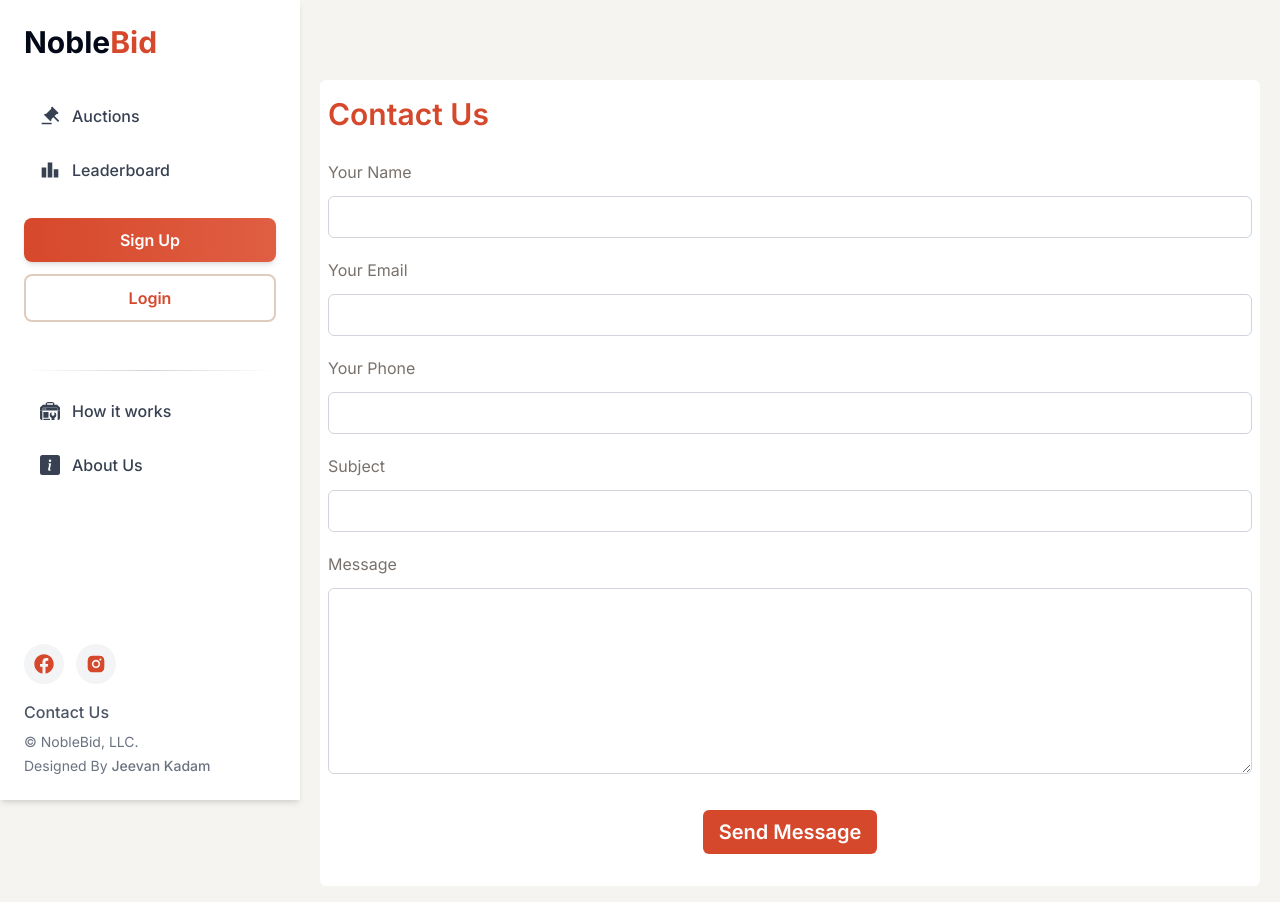
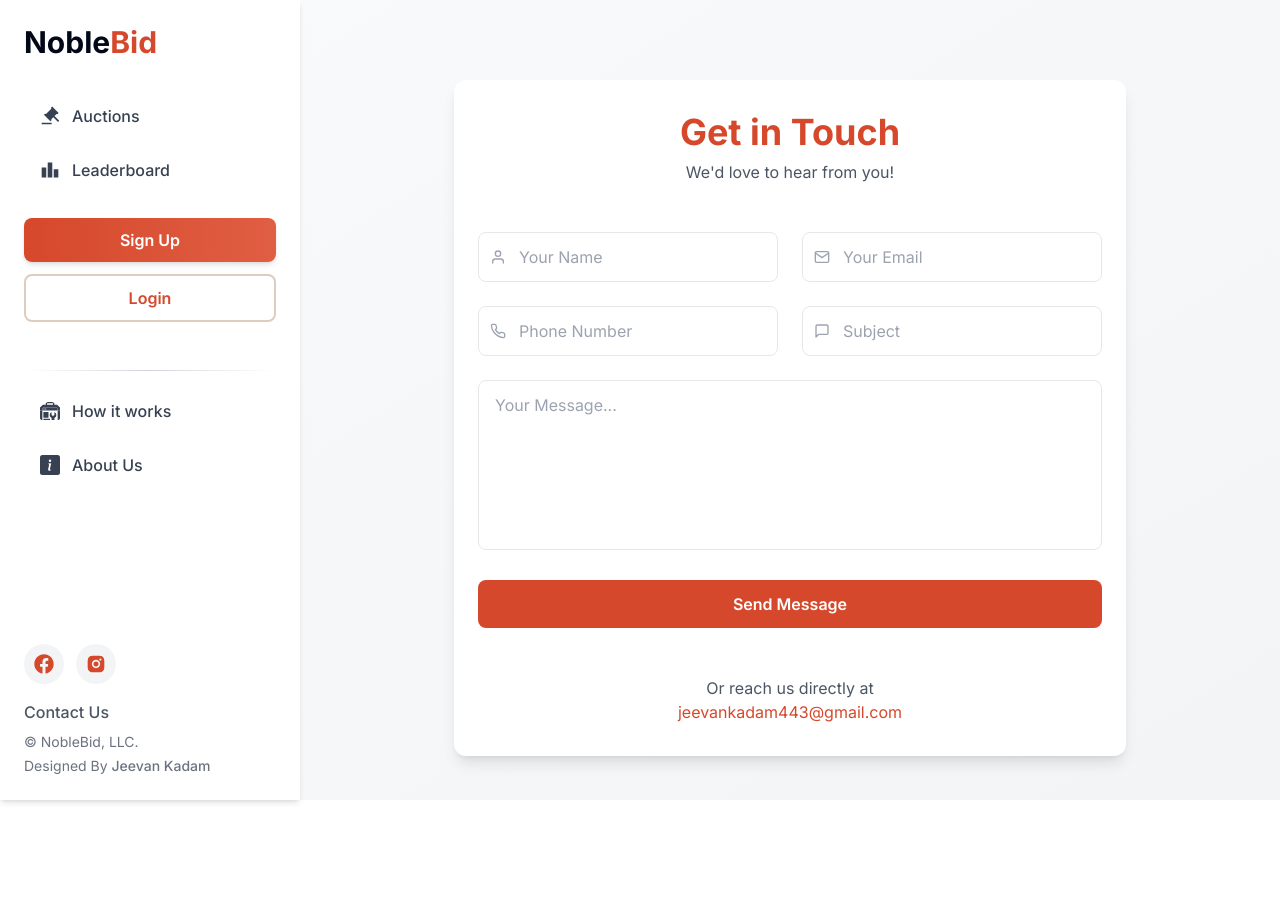
Before and after one commit to Jeevan-2275/noble_bids, a React (Vite) app in the folder Frontend/: page /contact in a window 1280 px wide. After the commit the page ends 800 px from the top, so only its background shows below. Built offline with nearby package versions, Linux system fonts and the light colour scheme; no server answers.

Commit message:
📞 Improved Contact page UI for better usability

```diff
--- a/Frontend/src/pages/Contact.jsx
+++ b/Frontend/src/pages/Contact.jsx
@@ -1,7 +1,140 @@
+// import React, { useState } from "react";
+// import { useNavigate } from "react-router-dom";
+// import emailjs from "@emailjs/browser";
+// import { toast } from "react-toastify";
+
+// const Contact = () => {
+//   const [name, setName] = useState("");
+//   const [email, setEmail] = useState("");
+//   const [phone, setPhone] = useState("");
+//   const [subject, setSubject] = useState("");
+//   const [message, setMessage] = useState("");
+//   const [loading, setLoading] = useState(false);
+
+//   const navigateTo = useNavigate();
+//   const handleContactForm = (e) => {
+//     e.preventDefault();
+//     setLoading(true);
+
+//     const templateParams = {
+//       name,
+//       email,
+//       phone,
+//       subject,
+//       message,
+//     };
+
+//     emailjs
+//       .send(
+//         "service_7jf21ry",
+//         "template_7980yy8",
+//         templateParams,
+//         "1ep4SpwjmkSlZUuOw"
+//       )
+//       .then(() => {
+//         toast.success("Thank You! Your message has been sent successfully.");
+//         setLoading(false);
+//         navigateTo("/");
+//       })
+//       .catch((err) => {
+//         toast.error("Failed to send message.");
+//         setLoading(false);
+//       });
+//   };
+
+//   return (
+//     <>
+//       <section className="w-full ml-0 m-0 h-fit px-5 pt-20 lg:pl-[320px] flex flex-col min-h-screen py-4 justify-start">
+//         <div className="bg-white mx-auto w-full h-auto px-2 flex flex-col gap-4 items-center py-4 justify-center rounded-md">
+//           <form
+//             className="flex flex-col gap-5 w-full"
+//             onSubmit={handleContactForm}
+//           >
+//             <h3
+//               className={`text-[#D6482B] text-xl font-semibold mb-2 min-[480px]:text-xl md:text-2xl lg:text-3xl`}
+//             >
+//               Contact Us
+//             </h3>
+//             <div className="flex flex-col gap-2">
+//               <label className="text-[16px] text-stone-500">Your Name</label>
+//               <input
+//                 type="text"
+//                 value={name}
+//                 onChange={(e) => setName(e.target.value)}
+//                 className="w-full mt-1 p-2 border border-gray-300 rounded-md focus:outline-none focus:ring-2 focus:ring-[#D6482B]"
+//                 required
+//               />
+//             </div>
+//             <div className="flex flex-col gap-2">
+//               <label className="text-[16px] text-stone-500">Your Email</label>
+//               <input
+//                 type="email"
+//                 value={email}
+//                 onChange={(e) => setEmail(e.target.value)}
+//                 className="w-full mt-1 p-2 border border-gray-300 rounded-md focus:outline-none focus:ring-2 focus:ring-[#D6482B]"
+//                 required
+//               />
+//             </div>
+//             <div className="flex flex-col gap-2">
+//               <label className="text-[16px] text-stone-500">Your Phone</label>
+//               <input
+//                 type="number"
+//                 value={phone}
+//                 onChange={(e) => setPhone(e.target.value)}
+//                 className="w-full mt-1 p-2 border border-gray-300 rounded-md focus:outline-none focus:ring-2 focus:ring-[#D6482B]"
+//                 required
+//               />
+//             </div>
+//             <div className="flex flex-col gap-2">
+//               <label className="text-[16px] text-stone-500">Subject</label>
+//               <input
+//                 type="text"
+//                 value={subject}
+//                 onChange={(e) => setSubject(e.target.value)}
+//                 className="w-full mt-1 p-2 border border-gray-300 rounded-md focus:outline-none focus:ring-2 focus:ring-[#D6482B]"
+//                 required
+//               />
+//             </div>
+//             <div className="flex flex-col gap-2">
+//               <label className="text-[16px] text-stone-500">Message</label>
+//               <textarea
+//                 rows={7}
+//                 value={message}
+//                 onChange={(e) => setMessage(e.target.value)}
+//                 className="w-full mt-1 p-2 border border-gray-300 rounded-md focus:outline-none focus:ring-2 focus:ring-[#D6482B]"
+//                 required
+//               />
+//             </div>
+
+//             <button
+//               className="bg-[#d6482b] mx-auto font-semibold hover:bg-[#b8381e] text-xl transition-all duration-300 py-2 px-4 rounded-md text-white my-4"
+//               type="submit"
+//             >
+//               {loading ? "Sending Message..." : "Send Message"}
+//             </button>
+//           </form>
+//         </div>
+//       </section>
+//     </>
+//   );
+// };
+
+// export default Contact;
+
+
+
+
+
+
+
+
+
 import React, { useState } from "react";
 import { useNavigate } from "react-router-dom";
 import emailjs from "@emailjs/browser";
 import { toast } from "react-toastify";
+import { motion } from "framer-motion";
+import { FiUser, FiMail, FiPhone, FiMessageSquare } from "react-icons/fi";
 
 const Contact = () => {
   const [name, setName] = useState("");
@@ -11,7 +144,8 @@
   const [message, setMessage] = useState("");
   const [loading, setLoading] = useState(false);
 
-  const navigateTo = useNavigate();
+  const navigate = useNavigate();
+
   const handleContactForm = (e) => {
     e.preventDefault();
     setLoading(true);
@@ -26,96 +160,138 @@
 
     emailjs
       .send(
-        "service_7jf21ry",
-        "template_7980yy8",
+        "YOUR_EMAILJS_SERVICE_ID",
+        "YOUR_EMAILJS_TEMPLATE_ID",
         templateParams,
-        "1ep4SpwjmkSlZUuOw"
+        "YOUR_EMAILJS_PUBLIC_KEY"
       )
       .then(() => {
         toast.success("Thank You! Your message has been sent successfully.");
         setLoading(false);
-        navigateTo("/");
+        navigate("/");
       })
       .catch((err) => {
-        toast.error("Failed to send message.");
+        toast.error("Failed to send message. Please try again later.");
         setLoading(false);
       });
   };
 
+  const buttonAnimation = {
+    hover: { scale: 1.05 },
+    tap: { scale: 0.95 },
+  };
+
   return (
-    <>
-      <section className="w-full ml-0 m-0 h-fit px-5 pt-20 lg:pl-[320px] flex flex-col min-h-screen py-4 justify-start">
-        <div className="bg-white mx-auto w-full h-auto px-2 flex flex-col gap-4 items-center py-4 justify-center rounded-md">
-          <form
-            className="flex flex-col gap-5 w-full"
-            onSubmit={handleContactForm}
+    <section className="w-full ml-0 m-0 h-fit px-5 pt-20 lg:pl-[320px] flex flex-col min-h-screen py-8 justify-start bg-gradient-to-br from-gray-50 to-gray-100">
+      <motion.div
+        initial={{ opacity: 0, y: 20 }}
+        animate={{ opacity: 1, y: 0 }}
+        transition={{ duration: 0.5 }}
+        className="bg-white mx-auto w-full max-w-2xl h-auto px-6 py-8 flex flex-col gap-6 items-center justify-center rounded-xl shadow-lg"
       >
-            <h3
-              className={`text-[#D6482B] text-xl font-semibold mb-2 min-[480px]:text-xl md:text-2xl lg:text-3xl`}
-            >
-              Contact Us
+        <div className="text-center mb-6">
+          <h3 className="text-4xl font-bold text-[#D6482B] mb-2">
+            Get in Touch
           </h3>
-            <div className="flex flex-col gap-2">
-              <label className="text-[16px] text-stone-500">Your Name</label>
+          <p className="text-gray-600">We'd love to hear from you!</p>
+        </div>
+
+        <form className="w-full flex flex-col gap-6" onSubmit={handleContactForm}>
+          <div className="grid grid-cols-1 md:grid-cols-2 gap-6">
+            {/* Name Input */}
+            <motion.div whileHover={{ scale: 1.02 }} className="relative">
+              <FiUser className="absolute left-3 top-1/2 -translate-y-1/2 text-gray-400" />
               <input
                 type="text"
                 value={name}
                 onChange={(e) => setName(e.target.value)}
-                className="w-full mt-1 p-2 border border-gray-300 rounded-md focus:outline-none focus:ring-2 focus:ring-[#D6482B]"
+                placeholder="Your Name"
+                className="w-full pl-10 pr-4 py-3 border border-gray-200 rounded-lg focus:ring-2 focus:ring-[#D6482B] focus:border-transparent transition-all"
                 required
               />
-            </div>
-            <div className="flex flex-col gap-2">
-              <label className="text-[16px] text-stone-500">Your Email</label>
+            </motion.div>
+
+            {/* Email Input */}
+            <motion.div whileHover={{ scale: 1.02 }} className="relative">
+              <FiMail className="absolute left-3 top-1/2 -translate-y-1/2 text-gray-400" />
               <input
                 type="email"
                 value={email}
                 onChange={(e) => setEmail(e.target.value)}
-                className="w-full mt-1 p-2 border border-gray-300 rounded-md focus:outline-none focus:ring-2 focus:ring-[#D6482B]"
+                placeholder="Your Email"
+                className="w-full pl-10 pr-4 py-3 border border-gray-200 rounded-lg focus:ring-2 focus:ring-[#D6482B] focus:border-transparent transition-all"
                 required
               />
-            </div>
-            <div className="flex flex-col gap-2">
-              <label className="text-[16px] text-stone-500">Your Phone</label>
+            </motion.div>
+
+            {/* Phone Input */}
+            <motion.div whileHover={{ scale: 1.02 }} className="relative">
+              <FiPhone className="absolute left-3 top-1/2 -translate-y-1/2 text-gray-400" />
               <input
-                type="number"
+                type="tel"
                 value={phone}
                 onChange={(e) => setPhone(e.target.value)}
-                className="w-full mt-1 p-2 border border-gray-300 rounded-md focus:outline-none focus:ring-2 focus:ring-[#D6482B]"
+                placeholder="Phone Number"
+                className="w-full pl-10 pr-4 py-3 border border-gray-200 rounded-lg focus:ring-2 focus:ring-[#D6482B] focus:border-transparent transition-all"
                 required
               />
-            </div>
-            <div className="flex flex-col gap-2">
-              <label className="text-[16px] text-stone-500">Subject</label>
+            </motion.div>
+
+            {/* Subject Input */}
+            <motion.div whileHover={{ scale: 1.02 }} className="relative">
+              <FiMessageSquare className="absolute left-3 top-1/2 -translate-y-1/2 text-gray-400" />
               <input
                 type="text"
                 value={subject}
                 onChange={(e) => setSubject(e.target.value)}
-                className="w-full mt-1 p-2 border border-gray-300 rounded-md focus:outline-none focus:ring-2 focus:ring-[#D6482B]"
+                placeholder="Subject"
+                className="w-full pl-10 pr-4 py-3 border border-gray-200 rounded-lg focus:ring-2 focus:ring-[#D6482B] focus:border-transparent transition-all"
                 required
               />
+            </motion.div>
           </div>
-            <div className="flex flex-col gap-2">
-              <label className="text-[16px] text-stone-500">Message</label>
+
+          {/* Message Textarea */}
+          <motion.div whileHover={{ scale: 1.02 }} className="relative">
             <textarea
-                rows={7}
+              rows={6}
               value={message}
               onChange={(e) => setMessage(e.target.value)}
-                className="w-full mt-1 p-2 border border-gray-300 rounded-md focus:outline-none focus:ring-2 focus:ring-[#D6482B]"
+              placeholder="Your Message..."
+              className="w-full px-4 py-3 border border-gray-200 rounded-lg focus:ring-2 focus:ring-[#D6482B] focus:border-transparent transition-all resize-none"
               required
             />
-            </div>
+          </motion.div>
 
-            <button
-              className="bg-[#d6482b] mx-auto font-semibold hover:bg-[#b8381e] text-xl transition-all duration-300 py-2 px-4 rounded-md text-white my-4"
+          {/* Submit Button */}
+          <motion.button
+            variants={buttonAnimation}
+            whileHover="hover"
+            whileTap="tap"
+            disabled={loading}
+            className="bg-[#D6482B] text-white py-3 px-8 rounded-lg font-semibold hover:bg-[#b8381e] transition-colors flex items-center justify-center gap-2"
             type="submit"
           >
-              {loading ? "Sending Message..." : "Send Message"}
-            </button>
+            {loading ? (
+              <>
+                <div className="w-5 h-5 border-2 border-white border-t-transparent rounded-full animate-spin" />
+                Sending...
+              </>
+            ) : (
+              "Send Message"
+            )}
+          </motion.button>
         </form>
+
+        {/* Alternative Contact Info */}
+        <div className="mt-6 text-center text-gray-600">
+          <p>Or reach us directly at<br />
+          <a href="mailto:contact@example.com" className="text-[#D6482B] hover:underline">
+           jeevankadam443@gmail.com
+          </a></p>
         </div>
+      </motion.div>
     </section>
-    </>
   );
 };
 
```
Lines whose indentation alone changed are shown as unchanged.
